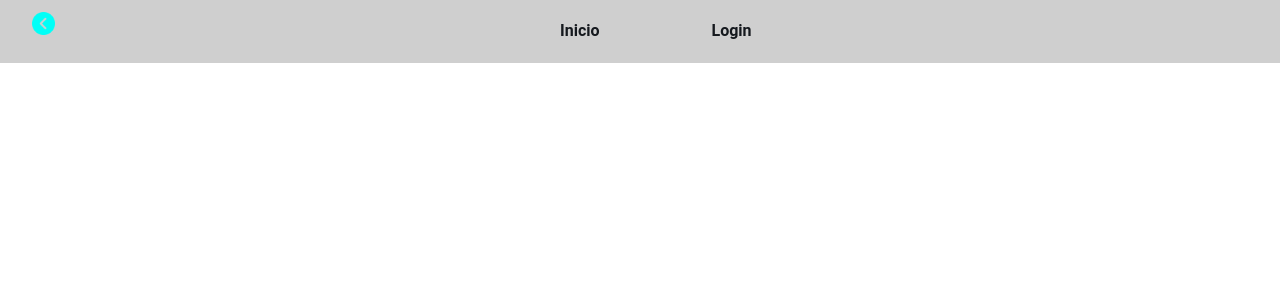
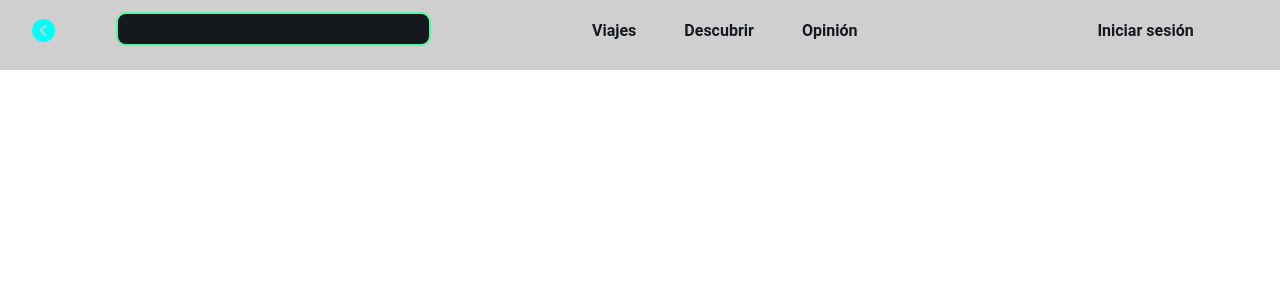
Before and after one commit to IngenieroJosser/CHOCOENCANTO, a React (Vite) app: page /Reservas in a window 1280 px wide. Shown: the top 300 px of the page. Built offline with nearby package versions, Linux system fonts and the light colour scheme.

Commit message:
Header Reserva

```diff
--- a/index.html
+++ b/index.html
@@ -12,14 +12,11 @@
     <link href="https://fonts.googleapis.com/css2?family=Inter:wght@100..900&display=swap" rel="stylesheet">
 
 
-    <link
-  rel="stylesheet"
-  href="https://cdn.jsdelivr.net/npm/swiper@11/swiper-bundle.min.css"
-/>
+    <link rel="stylesheet" href="https://cdn.jsdelivr.net/npm/swiper@11/swiper-bundle.min.css"/>
 
     <!-- <link href="https://unpkg.com/aos@2.3.1/dist/aos.css" rel="stylesheet"> -->
 
-    <title>CHOCÓENCANTO</title>
+    <title>Chocóencanto</title>
   </head>
   <body>
     <div id="root"></div>
--- a/src/components/reservas/HeaderReserva.jsx
+++ b/src/components/reservas/HeaderReserva.jsx
@@ -8,9 +8,13 @@ const HeaderReserva = () => {
         <header>
             <NavLink to="/"><img className='back-img' src={back} alt="pagina previa" /></NavLink>
 
+            <input className='search-input' type="search" name="busqueda" id="busqueda" />
+
             <nav className='reservas-menu'>
-                <NavLink to="/" className="link">Inicio</NavLink>
-                <NavLink to="/Login" className="link">Login</NavLink>
+                <NavLink to="/" className="link">Viajes</NavLink>
+                <NavLink to="/" className="link">Descubrir</NavLink>
+                <NavLink to="/" className="link">Opinión</NavLink>
+                <NavLink to="/Login" className="link loginU">Iniciar sesión</NavLink>
             </nav>
         </header>
 
--- a/src/style/scss/components/reservas/_headerReserva.scss
+++ b/src/style/scss/components/reservas/_headerReserva.scss
@@ -5,13 +5,23 @@ header {
         object-fit: cover;
         cursor: pointer;
         margin-left: 2em;
+        margin-top: 7px;
+    }
+
+    .search-input {
+        padding: .5em 5em;
+        border-radius: 10px;
+        background-color: #15191E;
+        color: #FFFFFF;
+        margin-left: -3.8em;
+        border: 2px solid #55F5A3;
     }
 
     .reservas-menu {
         position: absolute;
         display: flex;
-        gap: 7em;
-        margin-left: 35em;
+        gap: 3em;
+        margin-left: 37em;
         padding-top: .6em;
 
         .link {
@@ -25,4 +35,15 @@ header {
             }
         }
     }
+
+    .loginU {
+        margin-left: 12em;
+
+        &:hover {
+            background-color: #000;
+            padding: .4em .7em;
+            border-radius: 7px;
+            margin-top: -8px;
+        }
+    }
 }
```
